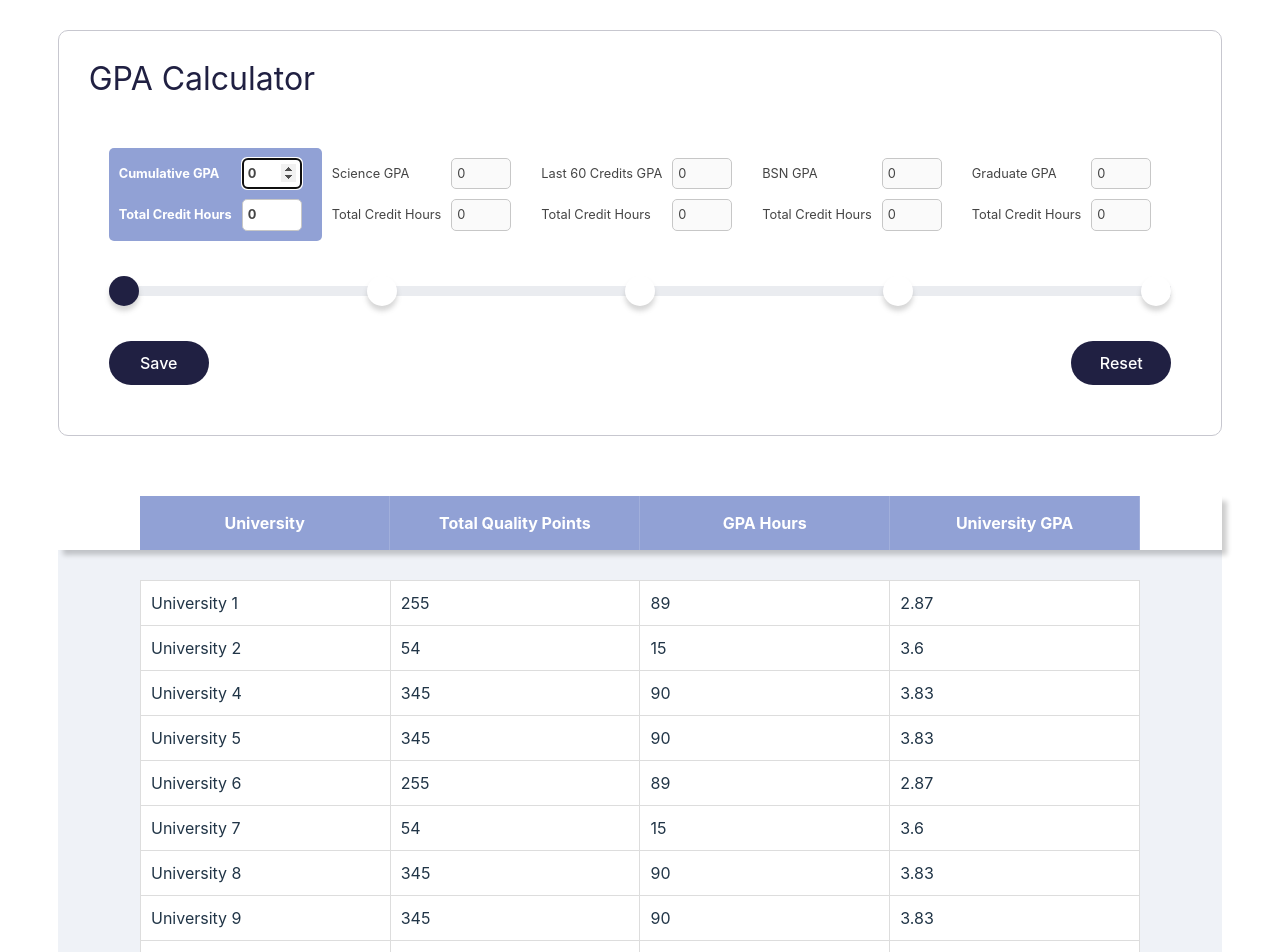
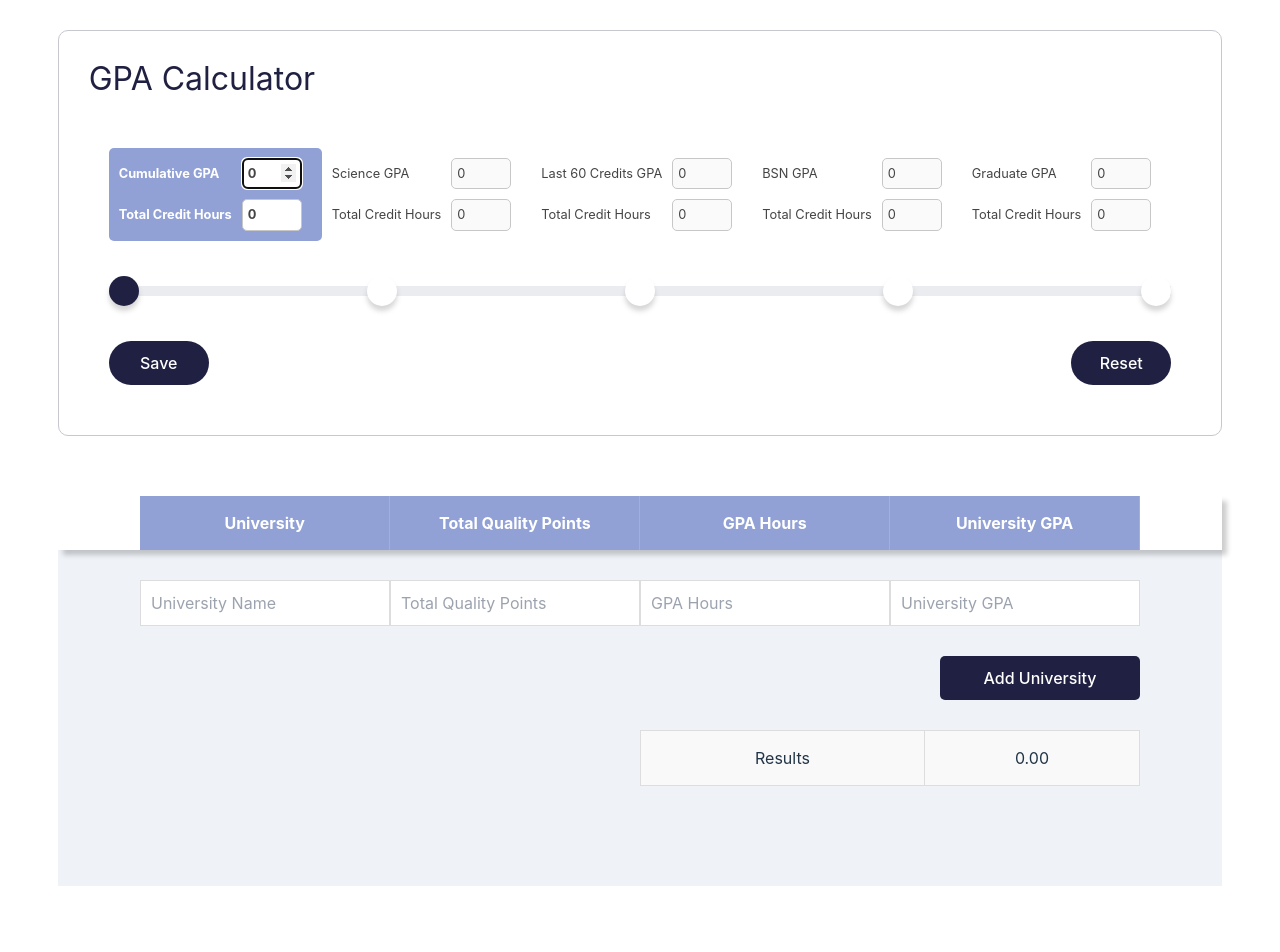
Before and after one commit to tapeljaymel/crna-gpa, a React (Vite) app: page / in a window 1280 px wide. Shown: the top 952 px of the page. After the commit the page ends 886 px from the top, so only its background shows below. Built offline with nearby package versions, Linux system fonts and the light colour scheme.

Commit message:
Removed sample data

```diff
--- a/src/components/UniversityList.tsx
+++ b/src/components/UniversityList.tsx
@@ -1,29 +1,29 @@
 import styled from "styled-components";
 import { useState } from "react";
 
-// type universityRecord = {
-//     name: string;
-//     totalQualityPoints: number;
-//     gpaHours: number;
-//     universityGpa: number;
-// }
+type universityRecord = {
+    name: string;
+    totalQualityPoints: number;
+    gpaHours: number;
+    universityGpa: number;
+}
 
 const UniversityList = () => {
-    const [universityData, setUniversityData] = useState([
-        { name: "University 1", totalQualityPoints: 255, gpaHours: 89, universityGpa: 2.87 },
-        { name: "University 2", totalQualityPoints: 54, gpaHours: 15, universityGpa: 3.6 },
-        { name: "University 4", totalQualityPoints: 345, gpaHours: 90, universityGpa: 3.83 },
-        { name: "University 5", totalQualityPoints: 345, gpaHours: 90, universityGpa: 3.83 },
-        { name: "University 6", totalQualityPoints: 255, gpaHours: 89, universityGpa: 2.87 },
-        { name: "University 7", totalQualityPoints: 54, gpaHours: 15, universityGpa: 3.6 },
-        { name: "University 8", totalQualityPoints: 345, gpaHours: 90, universityGpa: 3.83 },
-        { name: "University 9", totalQualityPoints: 345, gpaHours: 90, universityGpa: 3.83 },
-        { name: "University 10", totalQualityPoints: 255, gpaHours: 89, universityGpa: 2.87 },
-        { name: "University 11", totalQualityPoints: 54, gpaHours: 15, universityGpa: 3.6 },
-        { name: "University 12", totalQualityPoints: 345, gpaHours: 90, universityGpa: 3.83 }
-    ]);
+    // const [universityData, setUniversityData] = useState([
+    //     { name: "University 1", totalQualityPoints: 255, gpaHours: 89, universityGpa: 2.87 },
+    //     { name: "University 2", totalQualityPoints: 54, gpaHours: 15, universityGpa: 3.6 },
+    //     { name: "University 4", totalQualityPoints: 345, gpaHours: 90, universityGpa: 3.83 },
+    //     { name: "University 5", totalQualityPoints: 345, gpaHours: 90, universityGpa: 3.83 },
+    //     { name: "University 6", totalQualityPoints: 255, gpaHours: 89, universityGpa: 2.87 },
+    //     { name: "University 7", totalQualityPoints: 54, gpaHours: 15, universityGpa: 3.6 },
+    //     { name: "University 8", totalQualityPoints: 345, gpaHours: 90, universityGpa: 3.83 },
+    //     { name: "University 9", totalQualityPoints: 345, gpaHours: 90, universityGpa: 3.83 },
+    //     { name: "University 10", totalQualityPoints: 255, gpaHours: 89, universityGpa: 2.87 },
+    //     { name: "University 11", totalQualityPoints: 54, gpaHours: 15, universityGpa: 3.6 },
+    //     { name: "University 12", totalQualityPoints: 345, gpaHours: 90, universityGpa: 3.83 }
+    // ]);
 
-    // const [universityData, setUniversityData] = useState<universityRecord[]>([]);
+    const [universityData, setUniversityData] = useState<universityRecord[]>([]);
 
     const [newUniversity, setNewUniversity] = useState({ name: "", totalQualityPoints: "", gpaHours: "", universityGpa: "" });
 
```
